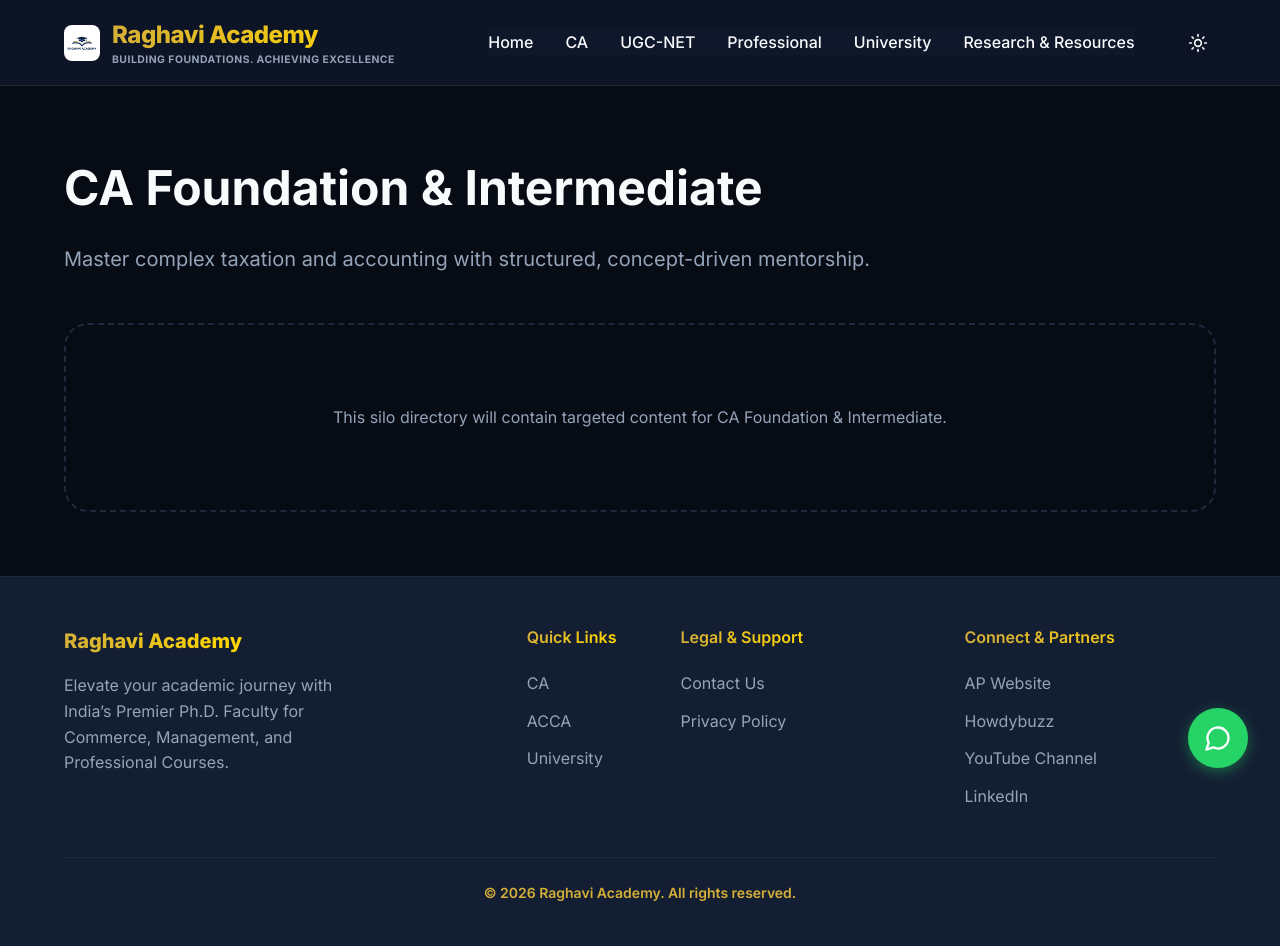
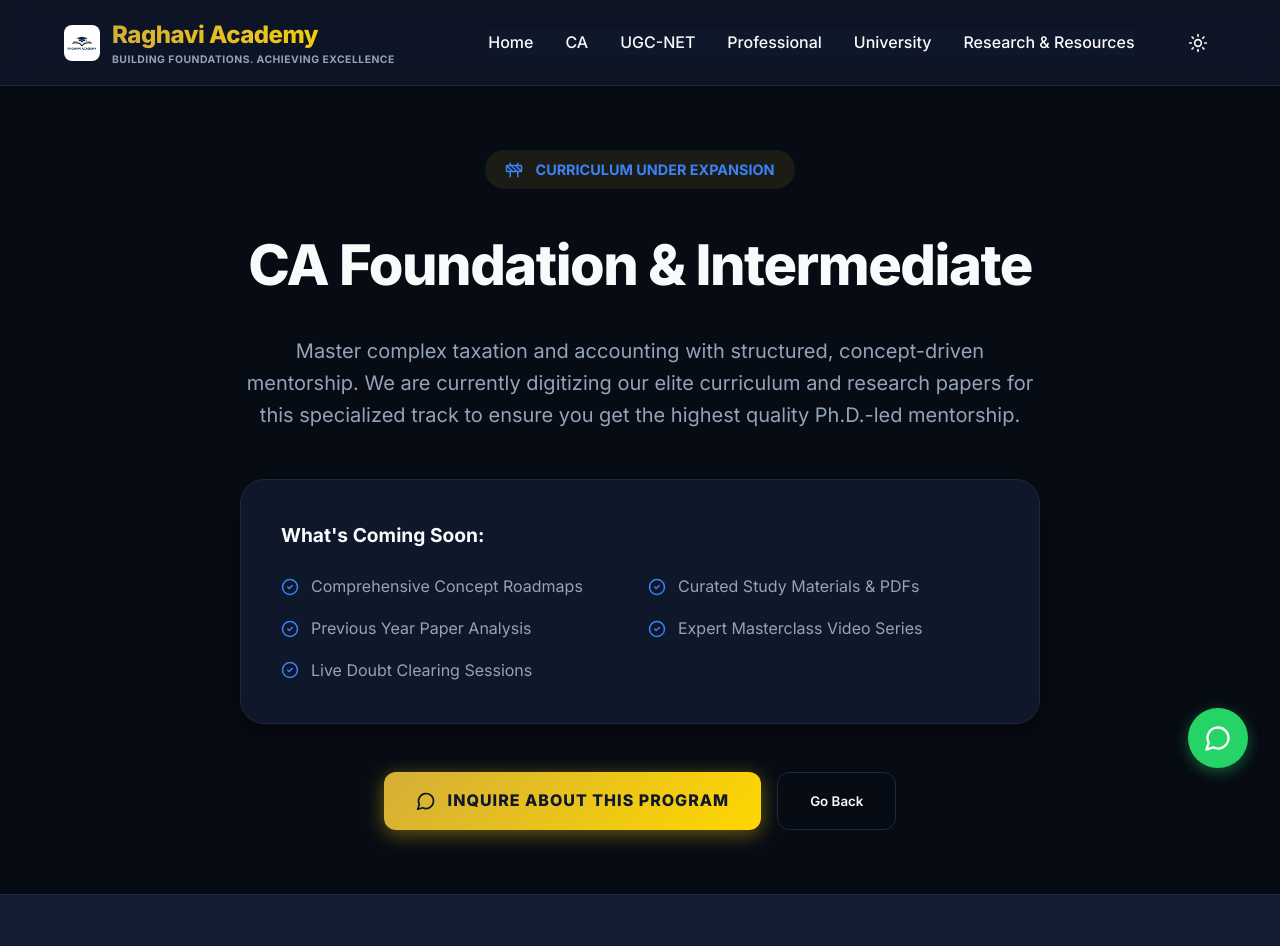
Before and after one commit to NCRaghavi/Raghavi, a React (Vite) app: page /ca in a window 1280 px wide. Shown: the top 946 px of the page. Built offline with nearby package versions, Linux system fonts and the light colour scheme.

Commit message:
Update DirectoryPage.jsx

```diff
--- a/src/components/DirectoryPage.jsx
+++ b/src/components/DirectoryPage.jsx
@@ -1,4 +1,5 @@
 import React from 'react';
+import { ArrowRight, Construction, CheckCircle2, MessageCircle } from 'lucide-react';
 
 export default function DirectoryPage({ title }) {
   const taglines = {
@@ -8,20 +9,66 @@
     "CFA Program": "Crack the gold standard of investment management with rigorous, analytical preparation.",
     "Company Secretary (CS)": "Navigate corporate governance and legal compliance with expert academic guidance.",
     "University Level": "Elevate your B.Com, BBA, M.Com & MBA performance with research-backed academic resources.",
-    "UGC-NET Commerce & Management": "Targeted JRF-focused batches designed by a UGC-NET qualified educator.",
-    "Book Recommendations": "Discover a curated collection of must-read books, research papers, and exam strategies recommended by Dr. Raghavi."
+    "UGC-NET Commerce & Management": "Targeted JRF-focused batches designed by a UGC-NET qualified educator."
   };
 
   const tagline = taglines[title] || "Empowering your academic journey with expert mentorship.";
 
+  const upcomingResources = [
+    "Comprehensive Concept Roadmaps",
+    "Curated Study Materials & PDFs",
+    "Previous Year Paper Analysis",
+    "Expert Masterclass Video Series",
+    "Live Doubt Clearing Sessions"
+  ];
+
   return (
-    <div className="directory-page">
-      <header className="directory-header">
-        <h1>{title}</h1>
-        <p>{tagline}</p>
-      </header>
-      <div className="content-placeholder">
-        <p>This silo directory will contain targeted content for {title}.</p>
+    <div className="directory-page" style={{ padding: '4rem 5%', minHeight: '80vh', display: 'flex', flexDirection: 'column', alignItems: 'center', justifyContent: 'center', textAlign: 'center' }}>
+      <div style={{ maxWidth: '800px', width: '100%' }}>
+        <div style={{ display: 'inline-flex', alignItems: 'center', gap: '0.75rem', padding: '0.5rem 1.25rem', background: 'rgba(212, 175, 55, 0.1)', borderRadius: '9999px', color: 'var(--accent-color)', fontWeight: 700, fontSize: '0.9rem', marginBottom: '2rem' }}>
+          <Construction size={18} />
+          CURRICULUM UNDER EXPANSION
+        </div>
+
+        <h1 style={{ fontSize: '3.5rem', fontWeight: 800, marginBottom: '1.5rem', letterSpacing: '-1.5px', color: 'var(--text-primary)' }}>
+          {title}
+        </h1>
+
+        <p style={{ fontSize: '1.25rem', color: 'var(--text-secondary)', marginBottom: '3rem', lineHeight: 1.6 }}>
+          {tagline} We are currently digitizing our elite curriculum and research papers for this specialized track to ensure you get the highest quality Ph.D.-led mentorship.
+        </p>
+
+        <div style={{ background: 'var(--bg-secondary)', padding: '2.5rem', borderRadius: '24px', border: '1px solid var(--border-color)', boxShadow: 'var(--shadow-md)', textAlign: 'left', marginBottom: '3rem' }}>
+          <h3 style={{ fontSize: '1.2rem', fontWeight: 700, marginBottom: '1.5rem', color: 'var(--text-primary)' }}>What's Coming Soon:</h3>
+          <div style={{ display: 'grid', gridTemplateColumns: 'repeat(auto-fit, minmax(250px, 1fr))', gap: '1rem' }}>
+            {upcomingResources.map((item, idx) => (
+              <div key={idx} style={{ display: 'flex', alignItems: 'center', gap: '0.75rem', color: 'var(--text-secondary)' }}>
+                <CheckCircle2 size={18} style={{ color: 'var(--accent-color)' }} />
+                <span>{item}</span>
+              </div>
+            ))}
+          </div>
+        </div>
+
+        <div style={{ display: 'flex', gap: '1rem', justifyContent: 'center', flexWrap: 'wrap' }}>
+          <a
+            href={`https://wa.me/919624132765?text=I'm interested in the ${title} program.`}
+            target="_blank"
+            rel="noopener noreferrer"
+            className="btn btn-primary"
+            style={{ padding: '1rem 2rem', display: 'flex', alignItems: 'center', gap: '0.75rem' }}
+          >
+            <MessageCircle size={20} />
+            Inquire About This Program
+          </a>
+          <button
+            onClick={() => window.history.back()}
+            className="btn btn-secondary"
+            style={{ padding: '1rem 2rem' }}
+          >
+            Go Back
+          </button>
+        </div>
       </div>
     </div>
   );
```
